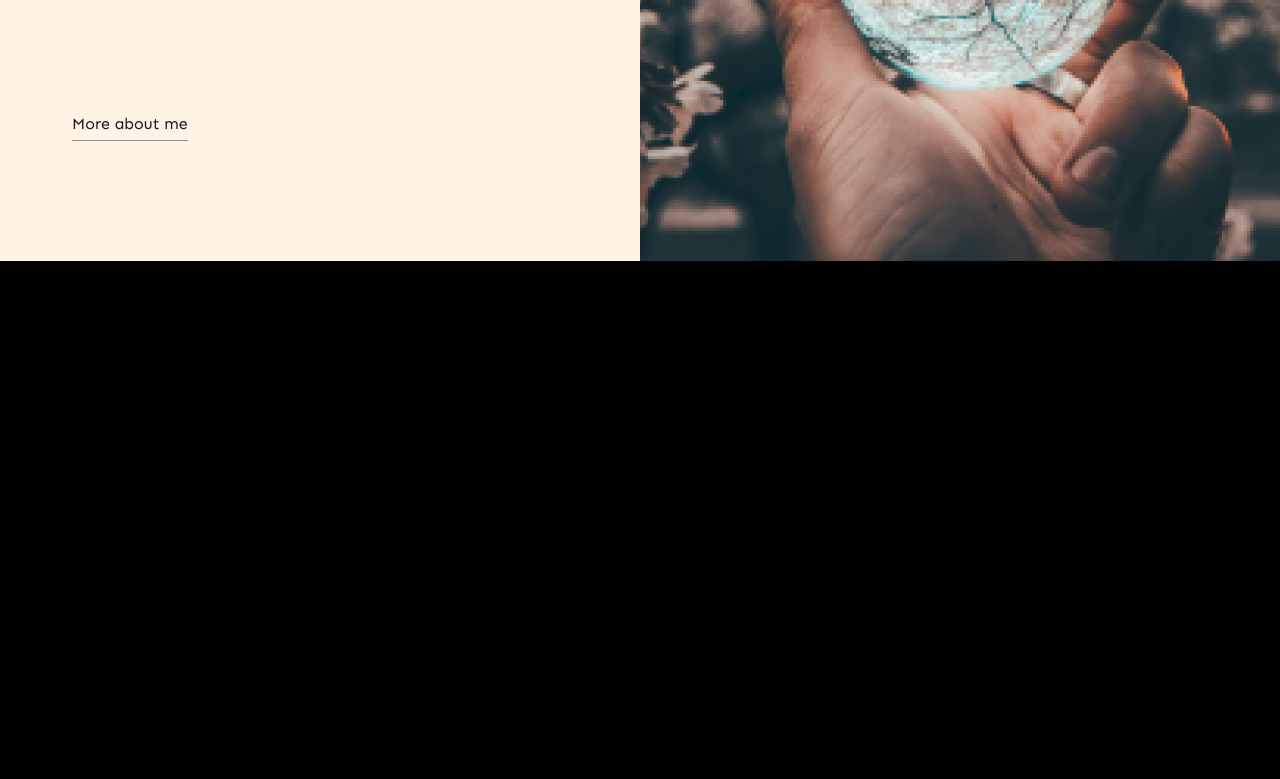
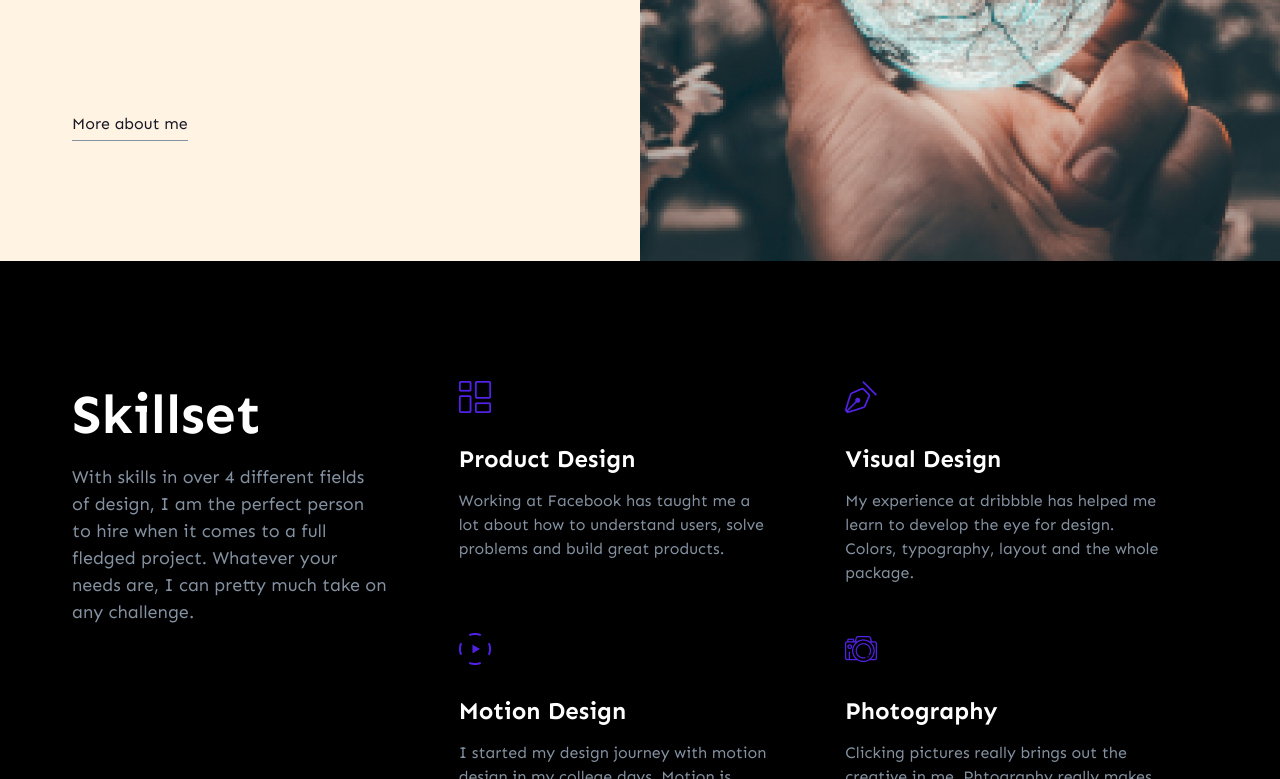
Before and after one commit to Khanmag/robinproj, a plain HTML site: page index.html in a window 1280 px wide. Shown: the part 2021-2800 px from the top of the page. Drawn offline with Linux system fonts and the light colour scheme.

Commit message:
init: add skillset styles

```diff
--- /dev/null
+++ b/css/skillset.css
@@ -0,0 +1,54 @@
+@import url();
+
+.skillset {
+    display: grid;
+    grid-template-columns: 1fr 1fr 1fr;
+    gap: 48px 24px ;
+    grid-template-rows: max-content max-content;
+}
+.skillset > div {
+    /* background-color: rgba(127, 255, 212, 0.174); */
+    padding-right: 48px;
+}
+.skillset > div > h4 {
+    margin-top: 24px;
+    margin-bottom: 12px;
+    font-size: 24px;
+    line-height: 150%;
+}
+.skillset > div > p {
+    font-size: 16px;
+    color: #8491A0;
+    line-height: 150%;
+}
+.skillset > div.skillset_rowspan > p {
+    margin-top: 16px;
+    font-size: 18px;
+}
+.skillset_rowspan {
+    grid-row: span 2;
+}
+.skillset__logo {
+    width: 32px;
+    height: 32px;
+}
+
+@media (max-width: 900px) {
+    .skillset_rowspan {
+        grid-column: span 2;
+    }
+    .skillset {
+        grid-template-columns: 1fr 1fr;
+        grid-template-rows: max-content max-content max-content;
+    }
+}
+@media (max-width: 500px) {
+    .skillset_rowspan {
+        grid-column: span 1;
+        grid-row: span 1;
+    }
+    .skillset {
+        grid-template-columns: 100%;
+        grid-template-rows: max-content max-content max-content max-content max-content;
+    }
+}
--- a/global.css
+++ b/global.css
@@ -17,6 +17,9 @@ button {
 a {
     text-decoration: none;
     color: inherit;
+}
+img {
+    object-fit: cover;
 }
 body {
     display: flex;
--- a/index.html
+++ b/index.html
@@ -1,5 +1,6 @@
 <!DOCTYPE html>
 <html lang="en">
+
 <head>
     <meta charset="UTF-8">
     <meta name="viewport" content="width=device-width, initial-scale=1.0">
@@ -9,14 +10,16 @@
     <link rel="stylesheet" href="css/presentation.css">
     <link rel="stylesheet" href="css/work-exp.css">
     <link rel="stylesheet" href="css/philosophy.css">
+    <link rel="stylesheet" href="css/skillset.css">
 </head>
+
 <body>
     <header>
         <div class="logo">
             <img src="./images/icons/logo.png">
         </div>
         <button class="header-btn">
-            <img src="./images/nav_btn.png" >
+            <img src="./images/nav_btn.png">
         </button>
         <nav>
             <button>
@@ -43,7 +46,7 @@
                 <p class="presentation__text__big">
                     A Product Designer
                 </p>
-                <p  class="presentation__text__big presentation__text__opacity">
+                <p class="presentation__text__big presentation__text__opacity">
                     based in Italy.
                 </p>
                 <p class="presentation__text__small">
@@ -58,7 +61,7 @@
                 <h2>Companies I have worked for in the past</h2>
             </div>
             <article class="work-exp__jobs">
-                <div >
+                <div>
                     <p class="work-exp__jobs__big-digit grey_text">01</p>
                     <p class="work-exp__jobs__title bold_text height_text">
                         <span class="green_text">Google</span>, Interaction Designer
@@ -67,7 +70,7 @@
                         I currently am the lead designer on the interaction design team for Google Play.
                     </p>
                 </div>
-                <div >
+                <div>
                     <p class="work-exp__jobs__big-digit grey_text">02</p>
                     <p class="work-exp__jobs__title bold_text height_text">
                         <span class="blue_text">Facebook</span>, Product Designer
@@ -76,13 +79,14 @@
                         I’ve worked on a wide variety of internal tools for facebook over the past 6 years.
                     </p>
                 </div>
-                <div >
+                <div>
                     <p class="work-exp__jobs__big-digit grey_text">03</p>
                     <p class="work-exp__jobs__title  bold_text height_text">
                         <span class="pink_text">Dribbble</span>, Graphic Designer
                     </p>
                     <p class="work-exp__jobs__description height_text grey_text">
-                        I started my design career with Dribbble. I was incharge of creating illustrations for the platform.
+                        I started my design career with Dribbble. I was incharge of creating illustrations for the
+                        platform.
                     </p>
                 </div>
             </article>
@@ -100,11 +104,56 @@
                 <button class="height_text">More about me</button>
             </div>
             <div class="philosophy__photo">
-                <img src="./images/philosophy.png" alt="" >
+                <img src="./images/philosophy.png" alt="">
             </div>
         </section>
-
-        <section class="skillset"></section>
+        <section class="skillset">
+            <div class="skillset_rowspan">
+                <h2>Skillset</h2>
+                <p>
+                    With skills in over 4 different fields of design,
+                    I am the perfect person to hire when it comes to
+                    a full fledged project. Whatever your needs are,
+                    I can pretty much take on any challenge.
+                </p>
+            </div>
+            <div>
+                <img class="skillset__logo" src="./images/icons/skillset_icon1.png" alt="">
+                <h4 class="bold_text">Product Design</h4>
+                <p>
+                    Working at Facebook has taught me a lot about
+                     how to understand users, solve problems
+                     and build great products.
+                </p>
+            </div>
+            <div>
+                <img class="skillset__logo" src="./images/icons/skillset_icon2.png" alt="">
+                <h4 class="bold_text">Visual Design</h4>
+                <p>
+                    My experience at dribbble has helped
+                    me learn to develop the eye for design.
+                    Colors, typography, layout and the whole package.
+                </p>
+            </div>
+            <div>
+                <img class="skillset__logo" src="./images/icons/skillset_icon3.png" alt="">
+                <h4 class="bold_text">Motion Design</h4>
+                <p>
+                    I started my design journey with motion
+                    design in my college days. Motion is something
+                     that really fascinates me because of
+                     the flexibility of story telling.
+                </p>
+            </div>
+            <div>
+                <img class="skillset__logo" src="./images/icons/skillset_icon4.png" alt="">
+                <h4 class="bold_text">Photography</h4>
+                <p>
+                    Clicking pictures really brings out the creative in me.
+                    Phtography really makes you look and percieve things in a different way.
+                </p>
+            </div>
+        </section>
         <section class="experience"></section>
         <section class="inst"></section>
         <section class="dribble"></section>
@@ -117,4 +166,5 @@
     </footer>
 
 </body>
+
 </html>
```
Also changed, not shown: images/icons/skillset_icon1.png (added), images/icons/skillset_icon2.png (added), images/icons/skillset_icon3.png (added), images/icons/skillset_icon4.png (added).
